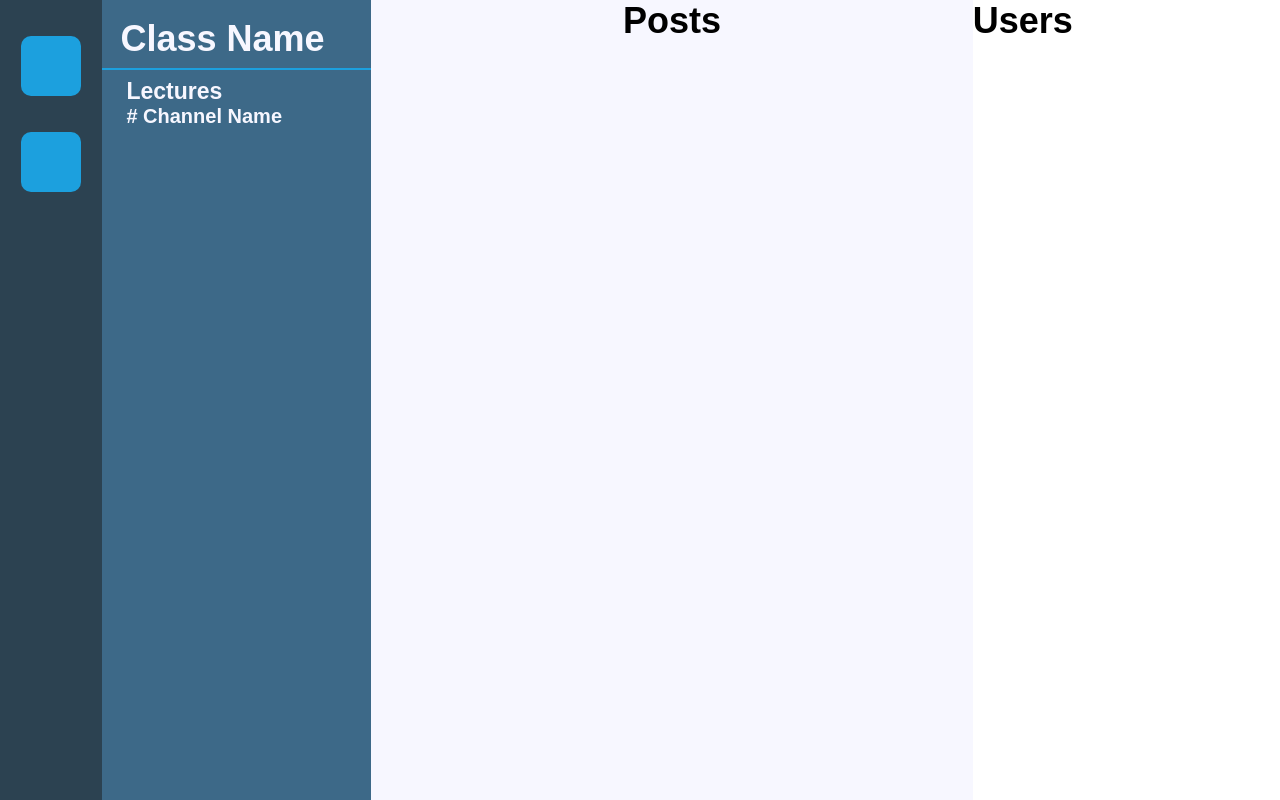
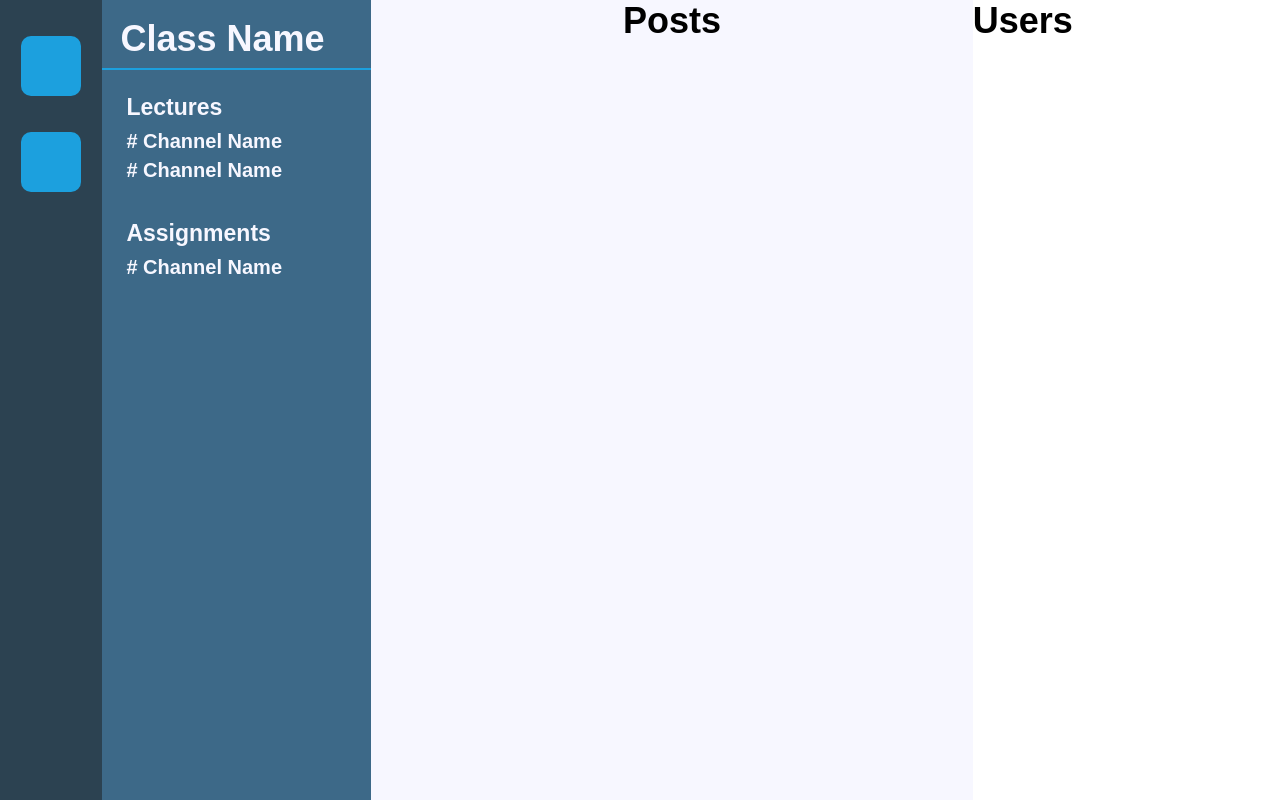
Before and after one commit to tsamantanis/hydra, a React (Create React App) app: page / in a window 1280 px wide. Built offline with nearby package versions, Linux system fonts and the light colour scheme; a web font is replaced by a local one.

Commit message:
Finished Channel div

```diff
--- a/src/components/Main/Main.css
+++ b/src/components/Main/Main.css
@@ -49,11 +49,15 @@
 }
 
 .Main .Channels .ChannelGroup {
-  padding: 0 24px;
+  margin: 16px 0 16px 24px;
+}
+
+.Main .Channels .ChannelGroup h5 {
+  margin-bottom: 9px;
 }
 
 .Main .Channels .ChannelGroup .ChannelItem {
-
+  margin: 6px 0;
 }
 
 .Main .Feed {
--- a/src/components/Main/Main.js
+++ b/src/components/Main/Main.js
@@ -18,6 +18,15 @@ class SignIn extends Component {
             <div className='ChannelItem'>
               <h6># Channel Name</h6>
             </div>
+            <div className='ChannelItem'>
+              <h6># Channel Name</h6>
+            </div>
+          </div>
+          <div className='ChannelGroup'>
+            <h5>Assignments</h5>
+            <div className='ChannelItem'>
+              <h6># Channel Name</h6>
+            </div>
           </div>
         </div>
         <div className='Feed'>
```
